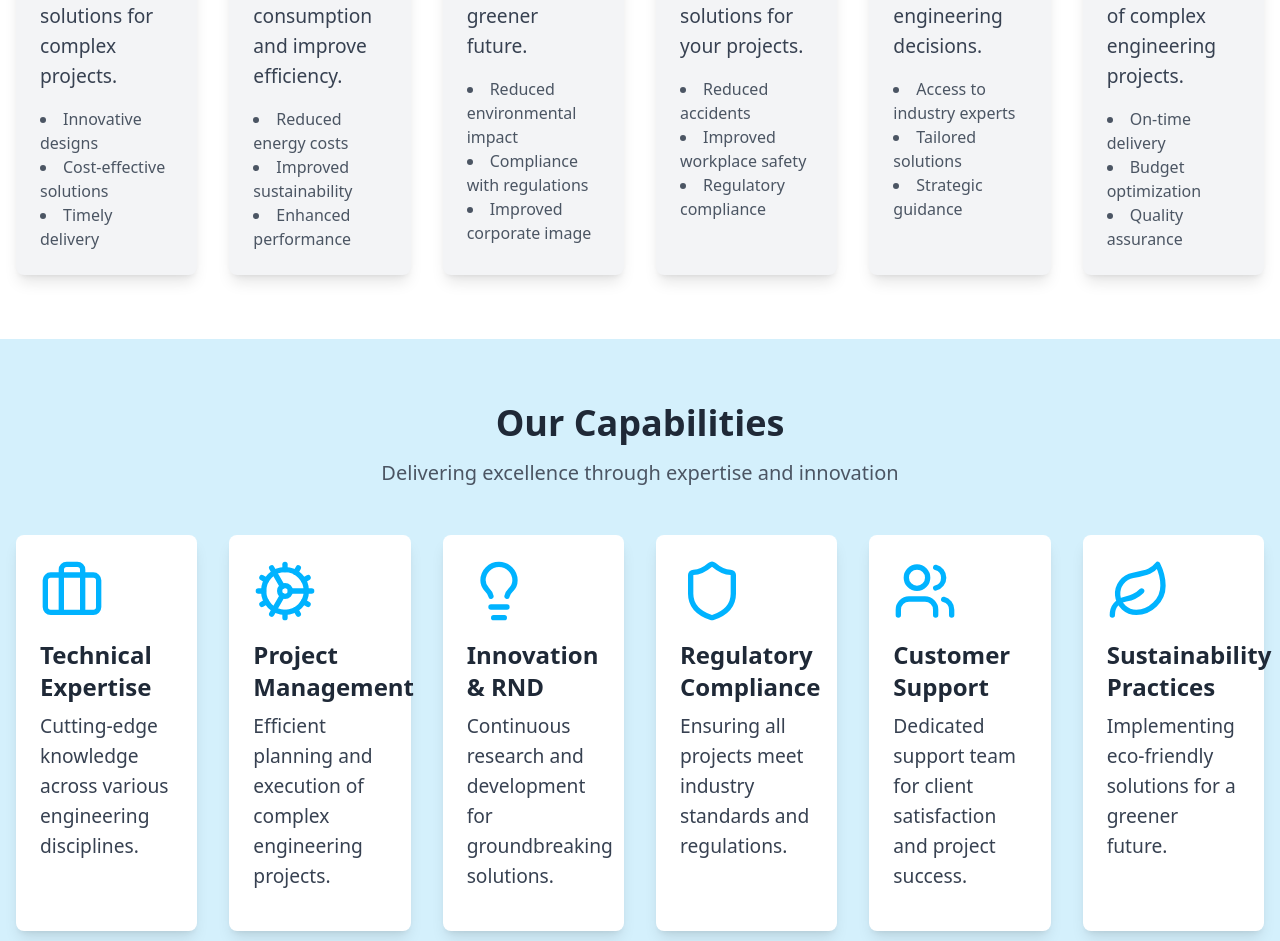
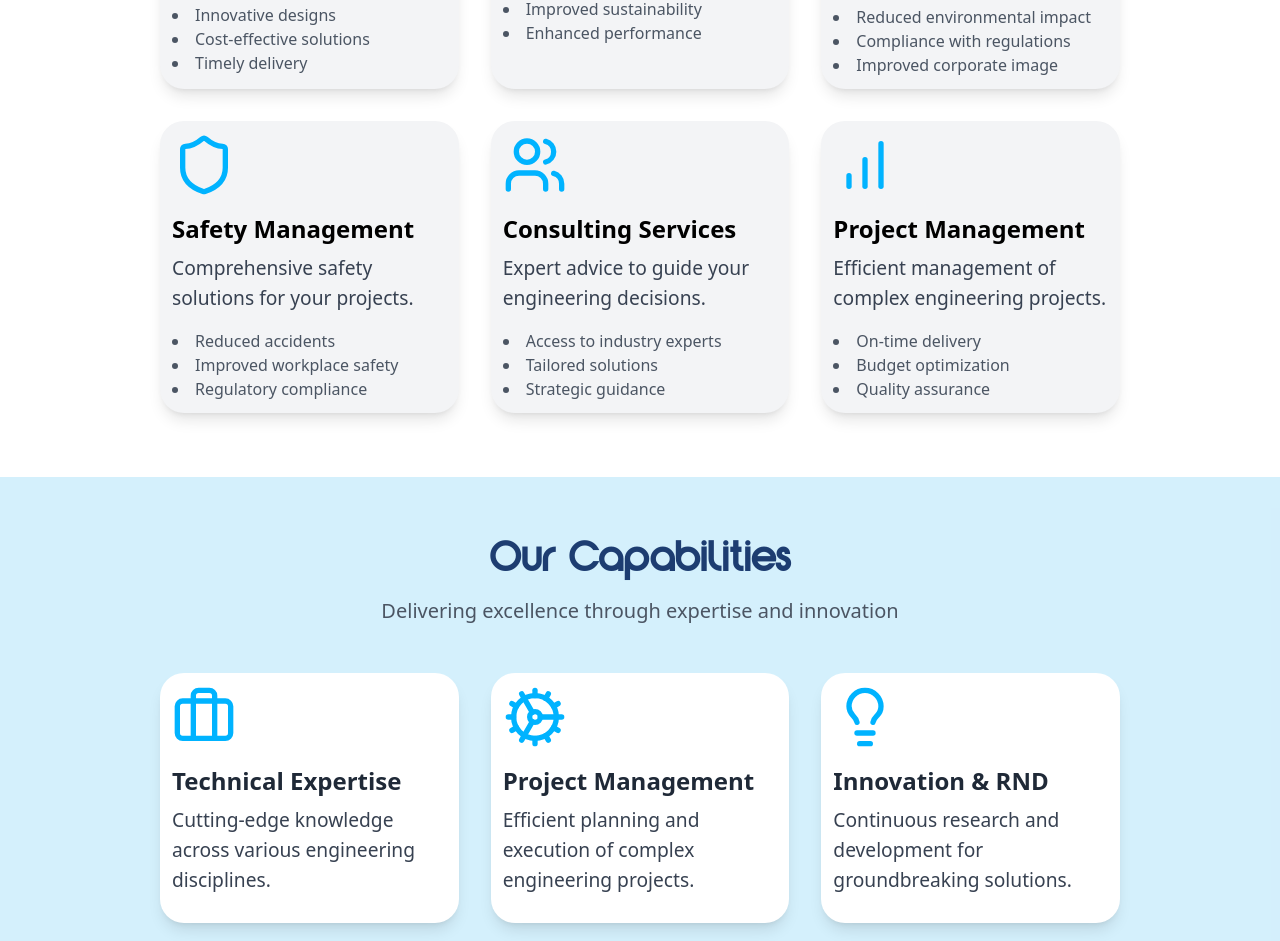
Before and after one commit to deevee47/careers-webpages, a React (Vite) app: page /services in a window 1280 px wide. Shown: the part 1271-2212 px from the top of the page. Built offline with nearby package versions, Linux system fonts and the light colour scheme.

Commit message:
added font to every heading and minor padding and margin changes

```diff
--- a/src/components/Career.jsx
+++ b/src/components/Career.jsx
@@ -39,7 +39,7 @@ const Career = () => {
           animate="visible"
         >
           {/* Title */}
-          <motion.h1 className="text-5xl font-bold mb-4" variants={fadeInUp}>
+          <motion.h1 className="text-5xl font-bold mb-4 font-yaro " variants={fadeInUp}>
             Career
           </motion.h1>
 
--- a/src/components/HomePage.jsx
+++ b/src/components/HomePage.jsx
@@ -281,7 +281,7 @@ const HomePage = () => {
           <h2 className="text-5xl text-left font-bold mb-10 text-navy-900 font-yaro text-[#1D3D71]">
             Common Queries
           </h2>
-          <p className="text-xl text-left mb-12">
+          <p className="text-xl text-left mb-8">
             Your Answers to Common Questions
           </p>
 
@@ -289,7 +289,7 @@ const HomePage = () => {
             {queries.map((query, index) => (
               <div
                 key={query.id}
-                className="text-left border-b-2 border-black p-10"
+                className="text-left border-b-2 border-black p-3"
               >
                 <button
                   onClick={() => toggleQuery(index)}
--- a/src/components/ImageAccordian.jsx
+++ b/src/components/ImageAccordian.jsx
@@ -51,11 +51,11 @@ const ImageAccordion = () => {
               className="w-full h-full object-cover transition-all duration-500"
             />
             {activeIndex === index && (
-              <div className="absolute inset-0 bg-black bg-opacity-50 flex flex-col justify-center items-center text-white transition-all duration-500">
+              <div className="absolute inset-0 bg-black bg-opacity-30 flex flex-col justify-center items-center text-white transition-all duration-500">
                 <h3 className="text-2xl mb-2 opacity-100 transition-opacity duration-500">
                   Image Accordion Title
                 </h3>
-                <button className="bg-white text-black px-4 py-2 rounded opacity-100 transition-opacity duration-500 hover:bg-gray-200">
+                <button className="bg-transparent border-2 border-white text-white hover:text-black px-4 py-2 rounded opacity-100 transition-opacity duration-500 hover:bg-white">
                   Read More
                 </button>
               </div>
--- a/src/components/SecondPage.jsx
+++ b/src/components/SecondPage.jsx
@@ -9,12 +9,22 @@ const SecondPage = () => {
   // Animation variants
   const fadeInUp = {
     hidden: { opacity: 0, y: 20 },
-    visible: { opacity: 1, y: 0, transition: { duration: 0.6 } },
+    visible: { opacity: 1, y: 0, transition: { duration: 0.5 } },
   };
 
-  const scaleUp = {
-    hidden: { scale: 0.95, opacity: 0 },
-    visible: { scale: 1, opacity: 1, transition: { duration: 0.6 } },
+  const slideFromLeft = {
+    hidden: { opacity: 0, x: -100 },
+    visible: { opacity: 1, x: 0, transition: { duration: 0.5 } },
+  };
+
+  const slideFromRight = {
+    hidden: { opacity: 0, x: 100 },
+    visible: { opacity: 1, x: 0, transition: { duration: 0.5 } },
+  };
+
+  const fadeInDown = {
+    hidden: { opacity: 0, y: -40 },
+    visible: { opacity: 1, y: 0, transition: { duration: 0.5 } },
   };
 
   // Use Framer Motion's useInView hook for each section
@@ -60,7 +70,7 @@ const SecondPage = () => {
           animate="visible"
           variants={fadeInUp}
         >
-          <h1 className="text-5xl md:text-6xl font-extrabold mb-4">
+          <h1 className="text-5xl md:text-6xl font-extrabold mb-4 font-yaro">
             Our Services
           </h1>
           <p className="text-lg md:text-2xl mb-6">
@@ -94,28 +104,25 @@ const SecondPage = () => {
         className="py-16 bg-white"
         initial="hidden"
         animate={servicesInView ? "visible" : "hidden"}
-        variants={fadeInUp}
+        variants={fadeInDown} // Come from down
       >
         <div className="container mx-auto px-4">
-          <h2 className="text-4xl font-bold mb-4 text-center text-gray-800">
+          <h2 className="text-4xl font-bold mb-4 text-center text-[#1D3D71] font-yaro">
             Services
           </h2>
           <p className="text-xl text-center mb-12 text-gray-600">
             Comprehensive services tailored to your needs
           </p>
-          <div className="grid grid-cols-1 md:grid-cols-2 lg:grid-cols-6 gap-8">
+          <div className="grid grid-cols-1 md:grid-cols-2 lg:grid-cols-3 gap-8 px-36">
             {services.map((service, index) => (
               <motion.div
                 key={index}
-                className="bg-gray-100 p-6 rounded-lg shadow-lg transition"
-                variants={scaleUp}
-                custom={index}
+                className="bg-gray-100 p-3 rounded-3xl shadow-lg transition"
+                variants={index < 3 ? slideFromLeft : slideFromRight} // First 3 from left, rest from right
                 animate={servicesInView ? "visible" : "hidden"}
               >
                 <service.icon className="w-16 h-16 mb-4 text-[#00B3FF]" />
-                <h3 className="text-2xl font-semibold mb-2 text-gray-800">
-                  {service.title}
-                </h3>
+                <h3 className="text-2xl font-semibold mb-2">{service.title}</h3>
                 <p className="mb-4 text-gray-700">{service.description}</p>
                 <ul className="list-disc list-inside text-gray-600">
                   {service.benefits.map((benefit, idx) => (
@@ -133,26 +140,25 @@ const SecondPage = () => {
         className="py-16 bg-[#00B3FF26]"
         initial="hidden"
         animate={capabilitiesInView ? "visible" : "hidden"}
-        variants={fadeInUp}
+        variants={fadeInDown} // Come from down
       >
         <div className="container mx-auto px-4">
-          <h2 className="text-4xl font-bold mb-4 text-center text-gray-800">
+          <h2 className="text-4xl font-bold mb-4 text-center text-[#1D3D71] font-yaro">
             Our Capabilities
           </h2>
           <p className="text-xl text-center mb-12 text-gray-600">
             Delivering excellence through expertise and innovation
           </p>
-          <div className="grid grid-cols-1 md:grid-cols-2 lg:grid-cols-6 gap-8">
+          <div className="grid grid-cols-1 md:grid-cols-2 lg:grid-cols-3 gap-8 px-36">
             {capabilities.map((capability, index) => (
               <motion.div
                 key={index}
-                className="bg-white p-6 rounded-lg shadow-lg transition"
-                variants={scaleUp}
-                custom={index}
+                className="bg-white p-3 rounded-3xl shadow-lg transition"
+                variants={index < 3 ? slideFromLeft : slideFromRight} // First 3 from left, rest from right
                 animate={capabilitiesInView ? "visible" : "hidden"}
               >
                 <capability.icon className="w-16 h-16 mb-4 text-[#00B3FF]" />
-                <h3 className="text-2xl font-semibold mb-2 text-gray-800">
+                <h3 className="text-2xl font-semibold mb-2 text-gray-800 ">
                   {capability.title}
                 </h3>
                 <p className="mb-4 text-gray-700">{capability.description}</p>
@@ -172,67 +178,53 @@ const SecondPage = () => {
         variants={fadeInUp}
       >
         <div className="container mx-auto px-0">
-          <h2 className="text-4xl font-bold mb-8 text-center text-gray-800">
+          <h2 className="text-4xl font-bold mb-8 text-center text-[#1D3D71] font-yaro">
             Download
           </h2>
           <div className="flex flex-col md:flex-row">
             {/* First Card */}
-            <div className="bg-red-500  shadow-lg p-8 flex-1 mb-0">
+            <div className="bg-red-500 shadow-lg p-8 flex-1 mb-0">
               {" "}
               {/* Changed border radius */}
               <h3 className="text-3xl font-semibold mb-4 text-white">
                 2023 Annual & Sustainability Report Highlights
               </h3>
               <p className="mb-4 text-white">
-                The 2023 Annual & Sustainability Report highlights our execution
-                on our strategic priorities and how we will accelerate into the
-                multi-year energy upcycle.
+                Discover our key achievements and sustainability efforts in 2023
               </p>
-              <motion.button
-                className="flex items-center bg-white hover:bg-gray-200 transition duration-300 text-red-500 py-2 px-4 rounded-full shadow-lg"
-                whileHover={{ scale: 1.05 }}
-              >
-                View ASR
-              </motion.button>
+              <button className="bg-white text-red-600 px-4 py-2 rounded-lg transition duration-300 hover:bg-gray-100">
+                <Download className="w-5 h-5 inline-block mr-2" />
+                Download
+              </button>
             </div>
             {/* Second Card */}
-            <div className="bg-blue-500  shadow-lg p-8 flex-1 mb-0">
-              {" "}
-              {/* Changed border radius */}
-              <h3 className="text-3xl font-semibold mb-4 text-white">
-                2023 Annual & Sustainability Report
+            <div className="bg-blue-500 p-6 shadow-lg flex-1 mb-0">
+              <h3 className="text-3xl font-semibold mb-4 text-white ">
+                Stakeholder Relations Report
               </h3>
               <p className="mb-4 text-white">
-                The 2023 Annual & Sustainability Report highlights our execution
-                on our strategic priorities and how we will accelerate into the
-                multi-year energy upcycle.
+                Learn about our engagement with key stakeholders.
               </p>
-              <motion.button
-                className="flex items-center bg-white hover:bg-gray-200 transition duration-300 text-blue-500 py-2 px-4 rounded-full shadow-lg"
-                whileHover={{ scale: 1.05 }}
-              >
-                Download Report
-              </motion.button>
+              <button className="bg-white text-blue-600 px-4 py-2 rounded-lg transition duration-300 hover:bg-gray-100">
+                <Download className="w-5 h-5 inline-block mr-2" />
+                Download
+              </button>
             </div>
-
             {/* Third Card */}
-            <div className="bg-green-500  shadow-lg p-8 flex-1 mb-0">
+            <div className="bg-green-500 shadow-lg p-8 flex-1 mb-0">
               {" "}
-              {/* Changed border radius */}
-              <h3 className="text-3xl font-semibold mb-4 text-white">
-                2023 ASR Limited Assurance Report
+              {/* Changed color */}
+              <h3 className="text-3xl font-semibold mb-4 text-white ">
+                Sustainability & Environmental Impact Report
               </h3>
               <p className="mb-4 text-white">
-                The 2023 Annual & Sustainability Report highlights our execution
-                on our strategic priorities and how we will accelerate into the
-                multi-year energy upcycle.
+                Explore our environmental initiatives and sustainability
+                projects.
               </p>
-              <motion.button
-                className="flex items-center bg-white hover:bg-gray-200 transition duration-300 text-green-500 py-2 px-4 rounded-full shadow-lg"
-                whileHover={{ scale: 1.05 }}
-              >
-                Read Report
-              </motion.button>
+              <button className="bg-white text-green-600 px-4 py-2 rounded-lg transition duration-300 hover:bg-gray-100">
+                <Download className="w-5 h-5 inline-block mr-2" />
+                Download
+              </button>
             </div>
           </div>
         </div>
```
Also changed, not shown: src/components/JobApplicationSection.jsx (+11 -9 lines), src/components/LastPage.jsx (+11 -11 lines).
